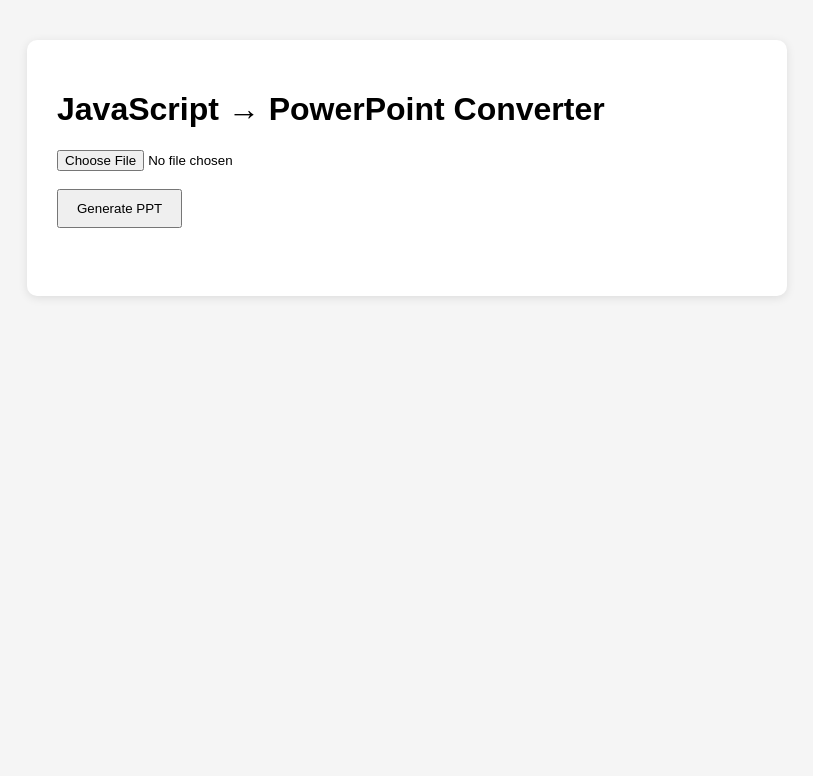
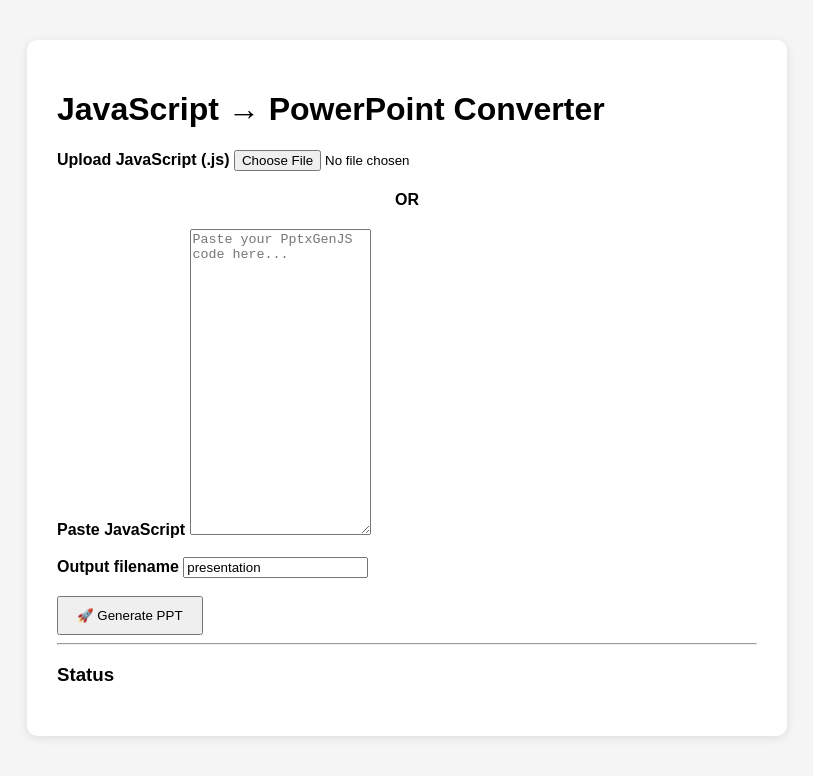
Before and after one commit to apoorv6893/js-to-ppt-2, a website: page public/index.html in a window 1280 px wide. Shown: the whole page, without its empty margins (233-1046 px from the left). Drawn offline with Linux system fonts and the light colour scheme.

Commit message:
Update title and form labels in index.html

```diff
--- a/public/index.html
+++ b/public/index.html
@@ -1,12 +1,14 @@
 <!DOCTYPE html>
 <html lang="en">
+
 <head>
     <meta charset="UTF-8">
     <meta name="viewport" content="width=device-width, initial-scale=1.0">
-    <title>JS → PPT Converter</title>
+    <title>JavaScript → PowerPoint Converter</title>
 
     <link rel="stylesheet" href="style.css">
 </head>
+
 <body>
 
     <div class="container">
@@ -15,22 +17,45 @@
 
         <form id="uploadForm">
 
+            <label><strong>Upload JavaScript (.js)</strong></label>
+
             <input
                 type="file"
                 id="script"
-            accept=".js"
-            required
-        >
+                accept=".js">
+
+            <p style="text-align:center;margin:20px 0;font-weight:bold;">
+                OR
+            </p>
+
+            <label><strong>Paste JavaScript</strong></label>
+
+            <textarea
+                id="code"
+                rows="20"
+                placeholder="Paste your PptxGenJS code here..."></textarea>
+
+            <br><br>
+
+            <label><strong>Output filename</strong></label>
+
+            <input
+                id="filename"
+                type="text"
+                value="presentation"
+                placeholder="presentation">
 
             <br><br>
 
             <button type="submit">
-            Generate PPT
+                🚀 Generate PPT
             </button>
 
         </form>
 
-    <br>
+        <hr>
+
+        <h3>Status</h3>
 
         <div id="status"></div>
 
@@ -39,4 +64,5 @@
     <script src="app.js"></script>
 
 </body>
+
 </html>
```
Lines whose indentation alone changed are shown as unchanged.
